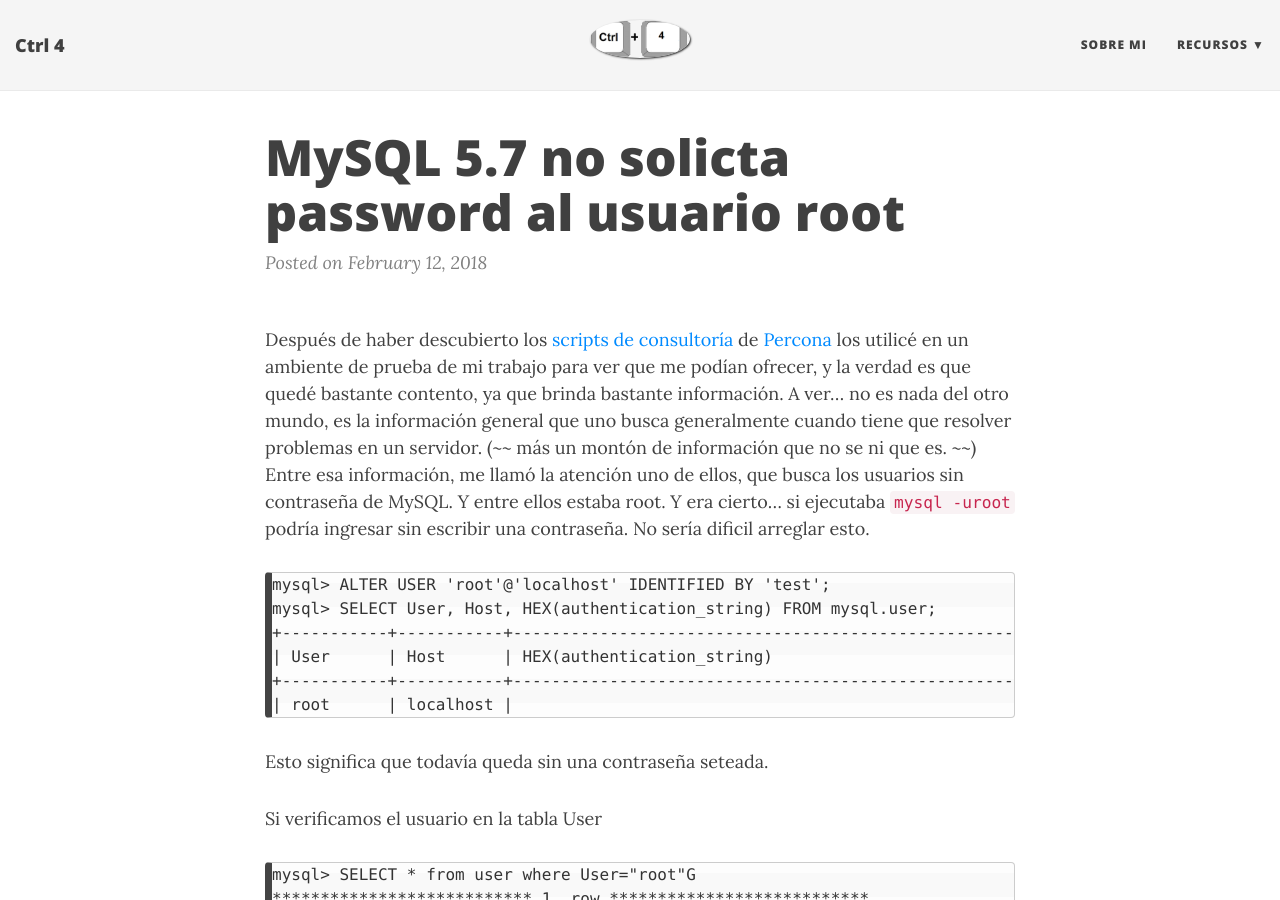
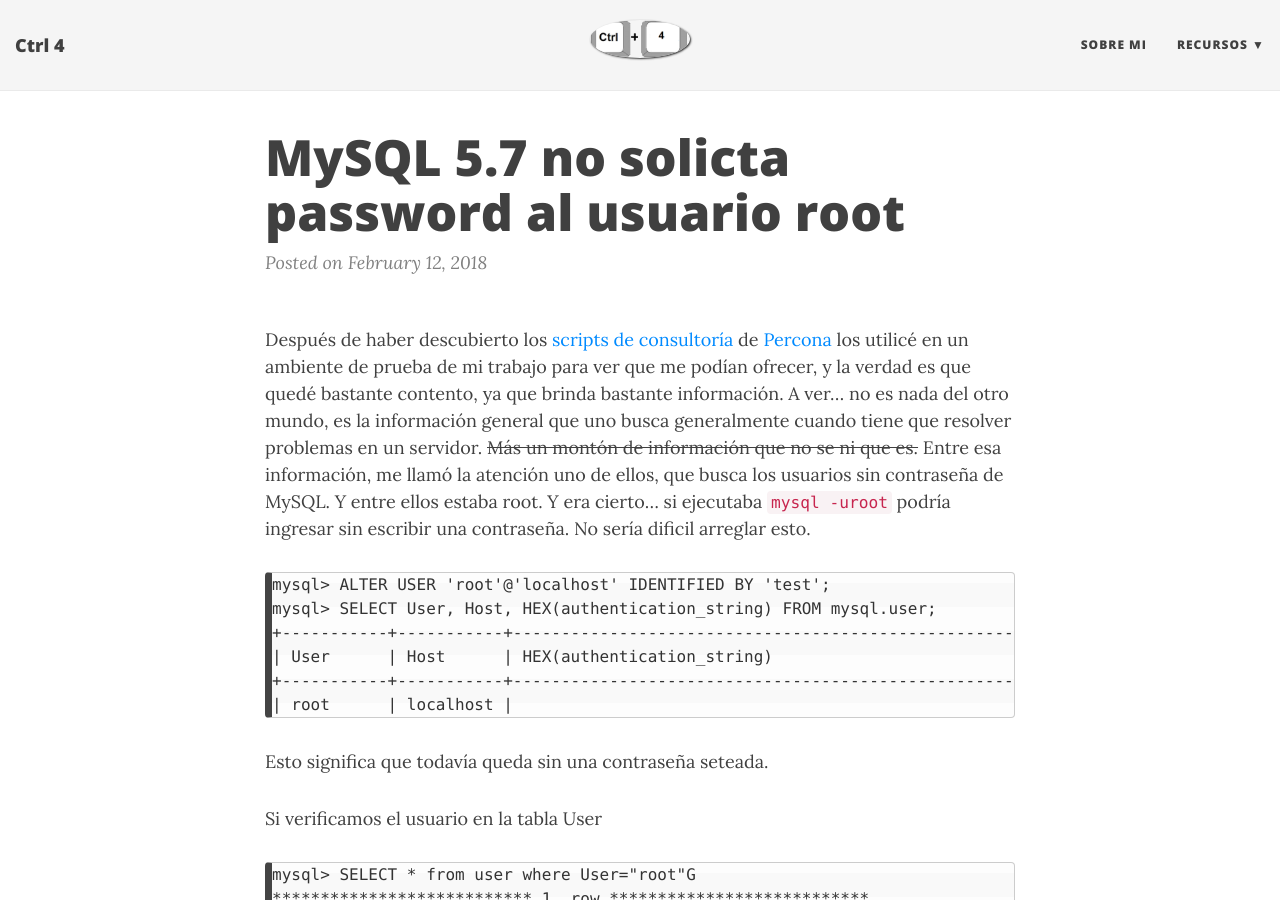
Before and after one commit to Ctrl4/ctrl4.github.io, a Jekyll site: the page built from _posts/2018-02-12-mysql-5.7-no-pide-root-password.md, in a window 1280 px wide and 900 px high. Built offline with Jekyll 4.4.1, drawn with Linux system fonts in a browser that asks for light colours; nearby versions of some CDN libraries; comment, search, counter and statistics services are not loaded.

```diff
--- a/_posts/2018-02-12-mysql-5.7-no-pide-root-password.md
+++ b/_posts/2018-02-12-mysql-5.7-no-pide-root-password.md
@@ -5,7 +5,7 @@ tags: ctrl4
 ---
 
 Después de haber descubierto los [scripts de consultoría](http://percona.github.io/percona-consulting-scripts/) de [Percona](www.percona.com) los utilicé en un ambiente de prueba de mi trabajo para ver que me podían ofrecer, y la verdad es que quedé bastante contento, ya que brinda bastante información.
-A ver... no es nada del otro mundo, es la información general que uno busca generalmente cuando tiene que resolver problemas en un servidor. (~~ más un montón de información que no se ni que es. ~~)
+A ver... no es nada del otro mundo, es la información general que uno busca generalmente cuando tiene que resolver problemas en un servidor. ~~Más un montón de información que no se ni que es.~~
 Entre esa información, me llamó la atención uno de ellos, que busca los usuarios sin contraseña de MySQL. Y entre ellos estaba root. Y era cierto... si ejecutaba `mysql -uroot` podría ingresar sin escribir una contraseña. No sería dificil arreglar esto.
 
     mysql> ALTER USER 'root'@'localhost' IDENTIFIED BY 'test';
```
